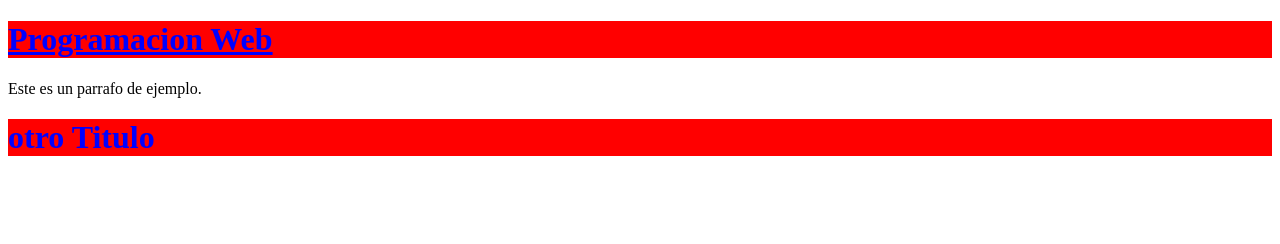
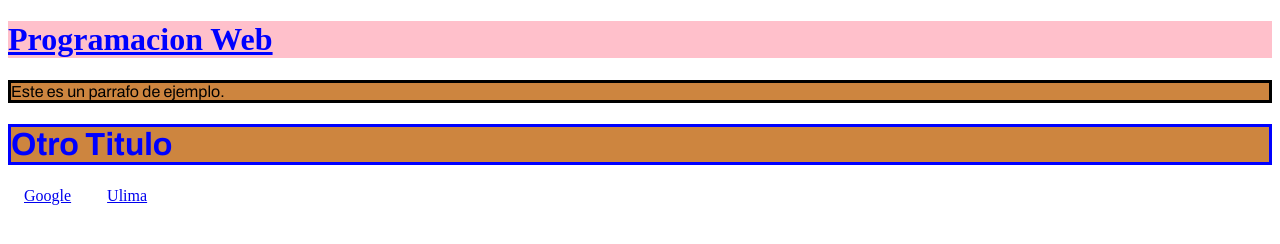
Before and after one commit to fernandoAPG/Progra--web-1, a plain HTML site: page index.html in a window 1280 px wide. Drawn offline with Linux system fonts and the light colour scheme.

Commit message:
Tercer commit

```diff
--- a/index.html
+++ b/index.html
@@ -10,10 +10,12 @@
 
 <body>
     <h1 id="titulo1">Programacion Web</h1>
-    <p>
+    <p class="grupo1">
         Este es un parrafo de ejemplo.
     </p>
-    <h1>otro Titulo</h1>
+    <h1 class="grupo1">Otro Titulo</h1>
+    <a href="http://www.google.com.pe">Google</a>
+    <a href="http://www.ulima.edu.pe">Ulima</a>
 </body>
 
 </html>
--- a/style.css
+++ b/style.css
@@ -1,7 +1,23 @@
+@import url('https://fonts.googleapis.com/css2?family=Archivo:ital,wght@0,100..900;1,100..900&display=swap');
 h1{
     background-color: red;
     color: blue;
 }
 #titulo1{
     text-decoration: underline;
+    background-color: pink;
 }
+.grupo1{
+    font-family: "Archivo";
+    border: medium solid;
+    background-color: peru;
+}
+a{
+    margin: 0 1rem;
+}
+a:visited{
+    color: green;
+}
+h1:hover{
+    opacity: 0.8;
+}
```
